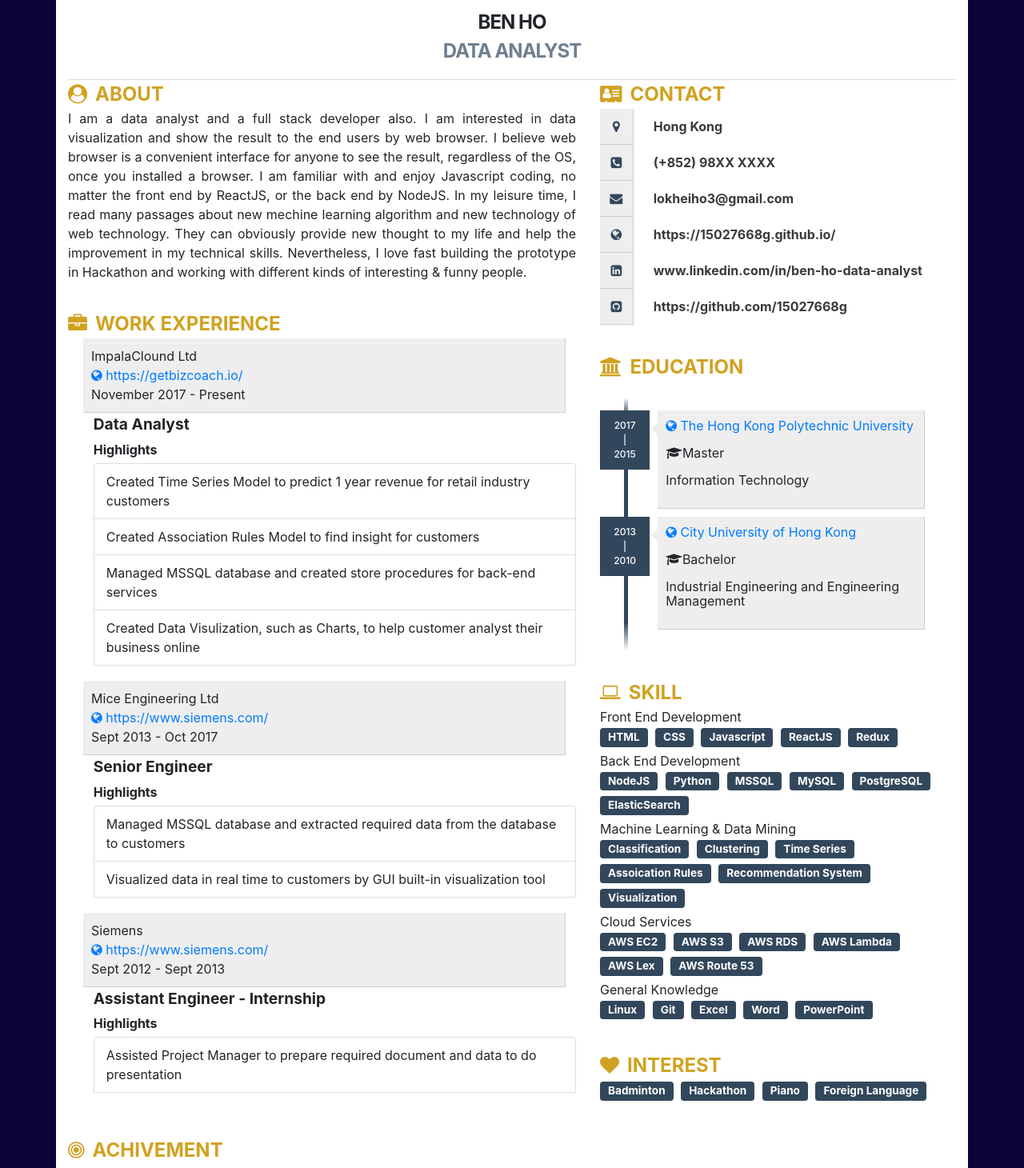
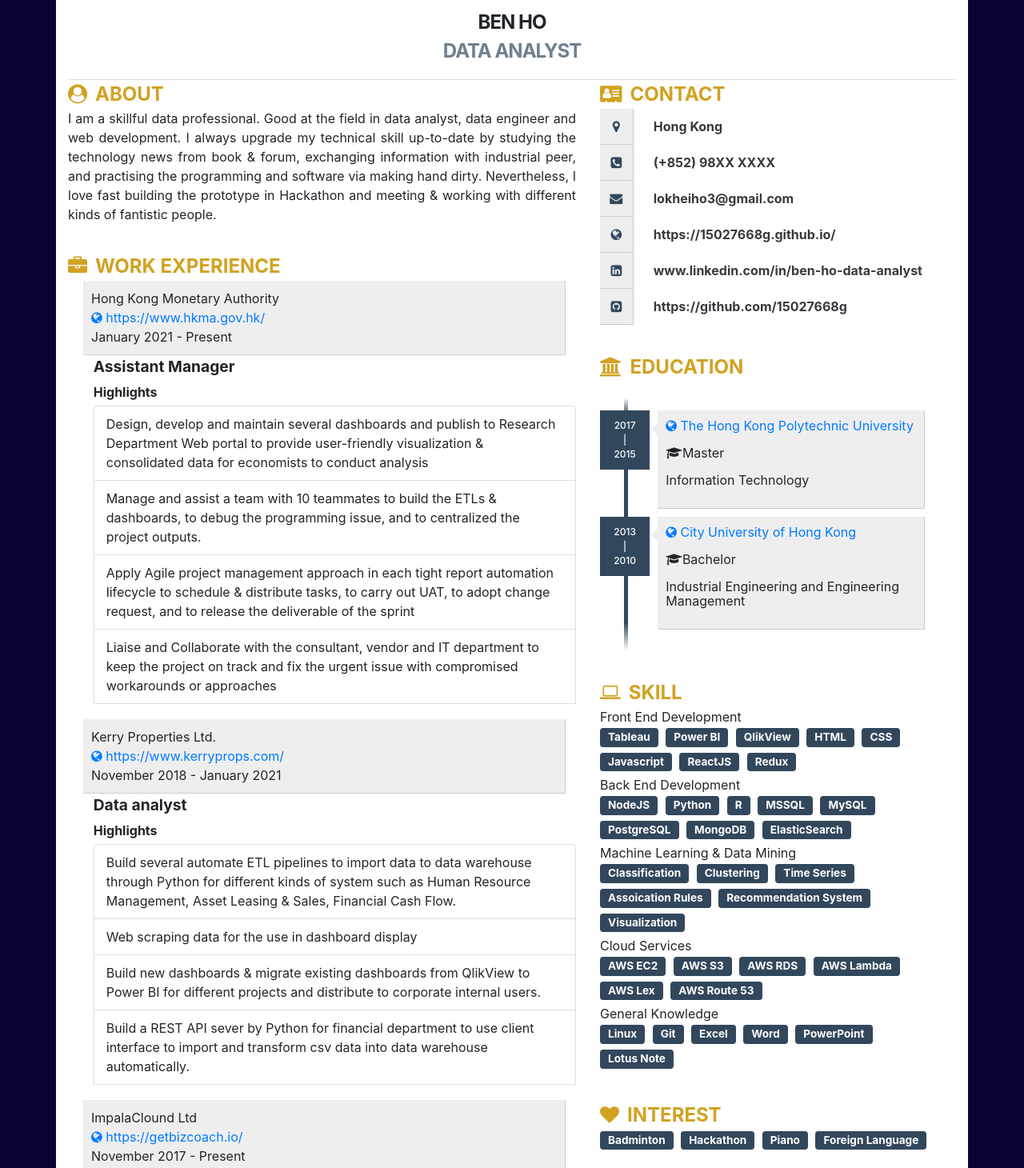
Before and after one commit to 15027668g/15027668g.github.io, a plain HTML site: page index.html in a window 1280 px wide. Shown: the part 100-1560 px from the top of the page at 80% size. Drawn offline with nearby package versions, Linux system fonts and the light colour scheme.

Commit message:
add new position

```diff
--- a/index.html
+++ b/index.html
@@ -33,19 +33,68 @@
                 <div class="section">
                     <div class="sub-header"><i class="fa fa-user-circle" aria-hidden="true"></i>About</div>
                     <div id="aboutme">
-                        I am a data analyst and a full stack developer also. I am interested in data visualization
-                        and show the result to the end users by web browser. I believe web browser is a convenient
-                        interface for anyone to see the result, regardless of the OS, once you installed a browser.
-                        I am familiar with and enjoy Javascript coding, no matter the front end by ReactJS,
-                        or the back end by NodeJS. In my leisure time, I read many passages about new mechine learning
-                        algorithm and new technology of web technology. They can obviously provide new thought to my
-                        life and help the improvement in my technical skills. Nevertheless, I love fast building the
-                        prototype in Hackathon and working with different kinds of interesting & funny people.
+                        I am a skillful data professional. Good at the field in data analyst, data engineer and web development.
+                        I always upgrade my technical skill up-to-date by studying the technology news from book & forum,
+                        exchanging information with industrial peer, and practising the programming and software via making
+                        hand dirty. Nevertheless, I love fast building the prototype in Hackathon and meeting & working with different
+                        kinds of fantistic people.
                     </div>
                 </div>
 
                 <div class="section">
                     <div class="sub-header"><i class="fa fa-briefcase" aria-hidden="true"></i>Work Experience</div>
+
+                    <div class="jobs">
+                        <div class="company">
+                            <div class="company-name">Hong Kong Monetary Authority</div>
+                            <div class="website">
+                                <a href="https://www.hkma.gov.hk/eng/" target="_blank"><i class="fa fa-globe ico"></i>
+                                    https://www.hkma.gov.hk/</a>
+                            </div>
+                            <div class="duration">January 2021 - Present</div>
+                        </div>
+                    </div>
+                    <div class="job-details">
+                        <div class="position">Assistant Manager</div>
+                        <div class="highlights">Highlights</div>
+                        <ul class="duty-list-group">
+                            <li class="duty-list-item">Design, develop and maintain several dashboards and publish to Research Department
+                                Web portal to provide user-friendly visualization & consolidated data for economists to
+                                conduct analysis</li>
+                            <li class="duty-list-item">Manage and assist a team with 10 teammates to build the ETLs & dashboards, to debug
+                                the programming issue, and to centralized the project outputs.</li>
+                            <li class="duty-list-item">Apply Agile project management approach in each tight report automation lifecycle to
+                                schedule & distribute tasks, to carry out UAT, to adopt change request, and to release
+                                the deliverable of the sprint</li>
+                            <li class="duty-list-item">Liaise and Collaborate with the consultant, vendor and IT department to keep the project
+                                on track and fix the urgent issue with compromised workarounds or approaches</li>
+                        </ul>
+                    </div>
+
+                    <div class="jobs">
+                        <div class="company">
+                            <div class="company-name">Kerry Properties Ltd.</div>
+                            <div class="website">
+                                <a href="https://www.kerryprops.com/" target="_blank"><i class="fa fa-globe ico"></i>
+                                    https://www.kerryprops.com/</a>
+                            </div>
+                            <div class="duration">November 2018 - January 2021</div>
+                        </div>
+                    </div>
+                    <div class="job-details">
+                        <div class="position">Data analyst</div>
+                        <div class="highlights">Highlights</div>
+                        <ul class="duty-list-group">
+                            <li class="duty-list-item">Build several automate ETL pipelines to import data to data warehouse through Python
+                                for different kinds of system such as Human Resource Management, Asset Leasing &
+                                Sales, Financial Cash Flow.</li>
+                            <li class="duty-list-item">Web scraping data for the use in dashboard display</li>
+                            <li class="duty-list-item">Build new dashboards & migrate existing dashboards from QlikView to Power BI for
+                                different projects and distribute to corporate internal users.</li>
+                            <li class="duty-list-item">Build a REST API sever by Python for financial department to use client interface to
+                                import and transform csv data into data warehouse automatically.</li>
+                        </ul>
+                    </div>
 
                     <div class="jobs">
                         <div class="company">
@@ -215,6 +264,9 @@
                     <div class="sub-header"><i class="fa fa-laptop" aria-hidden="true"></i>Skill</div>
                     <div class="skill-description">Front End Development</div>
                     <div>
+                        <div class='skill badge'>Tableau</div>
+                        <div class='skill badge'>Power BI</div>
+                        <div class='skill badge'>QlikView</div>
                         <div class='skill badge'>HTML</div>
                         <div class='skill badge'>CSS</div>
                         <div class='skill badge'>Javascript</div>
@@ -225,9 +277,11 @@
                     <div>
                         <div class='skill badge'>NodeJS</div>
                         <div class='skill badge'>Python</div>
+                        <div class='skill badge'>R</div>
                         <div class='skill badge'>MSSQL</div>
                         <div class='skill badge'>MySQL</div>
                         <div class='skill badge'>PostgreSQL</div>
+                        <div class='skill badge'>MongoDB</div>
                         <div class='skill badge'>ElasticSearch</div>
                     </div>
                     <div class="skill-description">Machine Learning & Data Mining</div>
@@ -255,6 +309,7 @@
                         <div class='skill badge'>Excel</div>
                         <div class='skill badge'>Word</div>
                         <div class='skill badge'>PowerPoint</div>
+                        <div class='skill badge'>Lotus Note</div>
                     </div>
                 </div>
 
```
